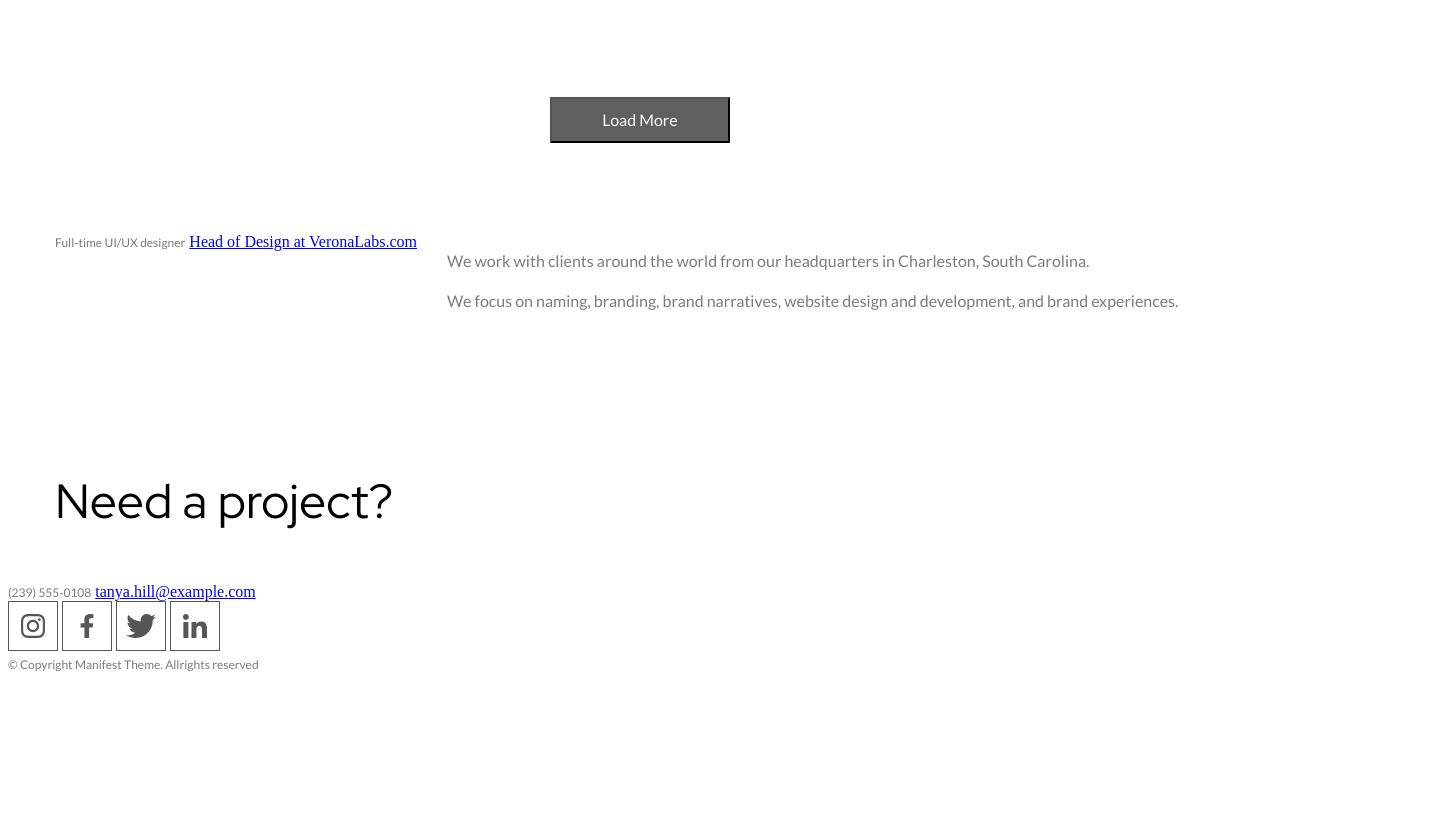
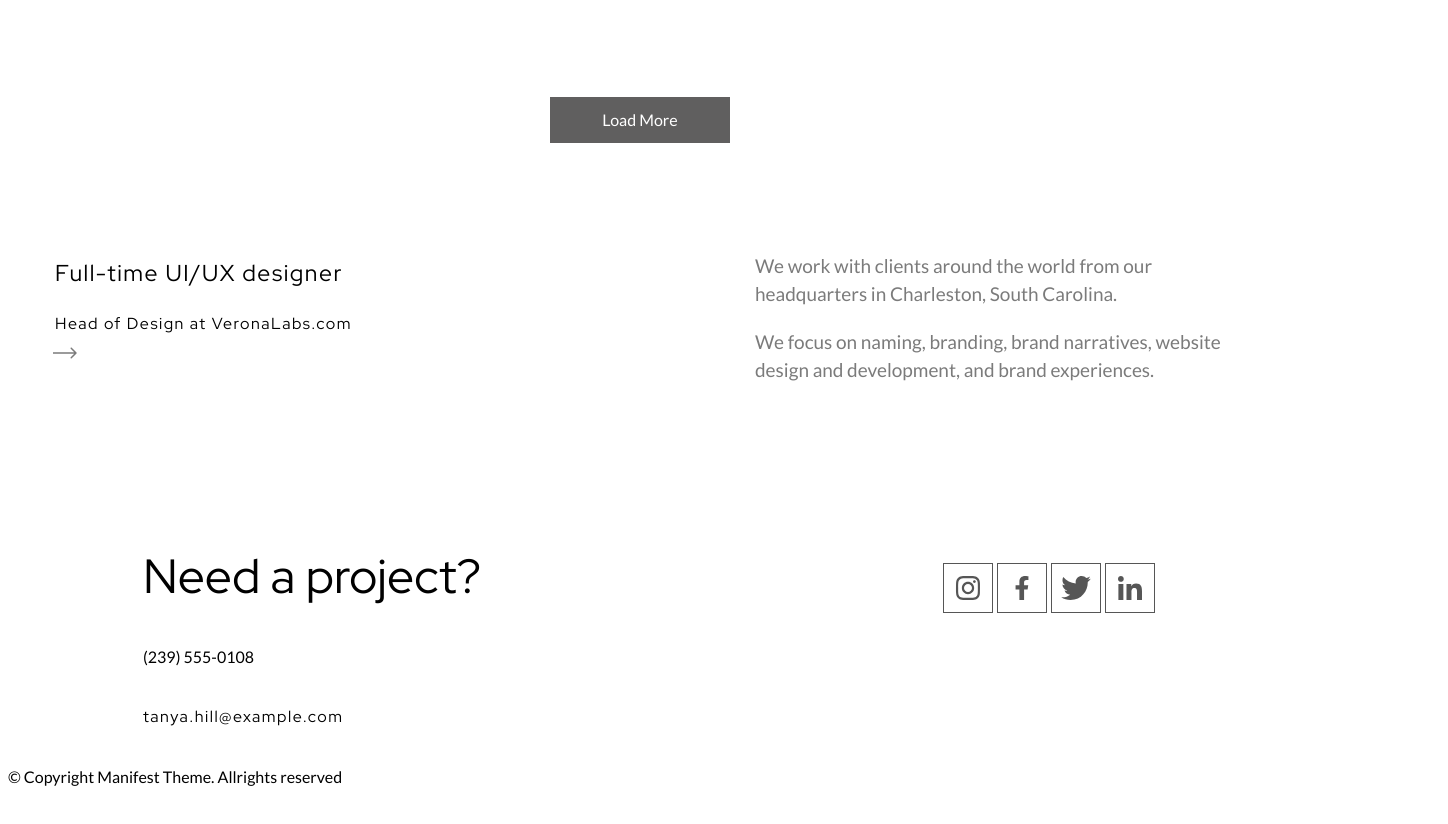
Before and after one commit to MaryMaistrova/adaptive-responsive, a plain HTML site: page index.html in a window 1280 px wide. Shown: the part 3170-3994 px from the top of the page, 1448 px wide, since content can reach past the window. Before the commit the page ends 3851 px from the top, so only its background shows below. Drawn offline with Linux system fonts and the light colour scheme.

Commit message:
almost finished layout

```diff
--- a/index.html
+++ b/index.html
@@ -150,7 +150,7 @@
 
       <article class="additional">
         <div class="container">
-          <span>Full-time UI/UX designer</span>
+          <h3>Full-time UI/UX designer</h3>
           <a href="https://veronalabs.com/">Head of Design at VeronaLabs.com</a>
         </div>
         <div class="container">
@@ -162,9 +162,10 @@
   </main>
 
   <footer>
+    <div class="pain-in-the-ass">
       <div>
         <h2>Need a project?</h2>
-      <span>(239) 555-0108</span>
+        <h6>(239) 555-0108</h6>
         <a href="https://en.wikipedia.org/wiki/Zhytomyr">tanya.hill@example.com</a>
       </div>
       <div>
@@ -173,7 +174,8 @@
         <img src="images/twitter.svg" alt="twitter">
         <img src="images/linkedin.svg" alt="linkedin">
       </div>
-    <span>© Copyright Manifest Theme. Allrights reserved</span>
+    </div>
+    <h6>© Copyright Manifest Theme. Allrights reserved</h6>
   </footer>
 </body>
 
--- a/style.css
+++ b/style.css
@@ -196,4 +196,76 @@ span {
   justify-content: center;
   align-items: center;
   margin: 50px auto 90px;
+  border-style: none;
 }
+
+.additional {
+  display: flex;
+  margin: auto;
+  width: 1170px;
+  justify-content: space-between;
+  align-items: flex-start;
+}
+
+.container {
+  width: 470px;
+  margin: auto, none;
+}
+
+.container>h3, a {
+  font-size: 23px;
+  font-family: "Red Hat Display", Arial, sans-serif;
+  text-decoration: none;
+  color: black;
+  letter-spacing: 1.5px;
+  position: relative;
+}
+
+.container>a::after {
+  content: url(images/Arrow\ 1.svg);
+  position: absolute;
+  top: 30px;
+  right: 275px;
+}
+
+.container>a:visited {
+  text-decoration: none;
+  color: black;
+}
+
+.container>p {
+  font-size: 19px;
+  line-height: 1.5;
+}
+
+footer {
+  width: 1440px;
+  margin: auto;
+}
+
+.pain-in-the-ass {
+  width: 1170px;
+  display: flex;
+  margin: auto;
+  justify-content: space-between;
+  align-items: center;
+}
+
+.pain-in-the-ass>div {
+  width: 370px;
+}
+
+footer h2 {
+  width: 370px;
+  padding-bottom: 0px;
+}
+
+footer h6, a {
+  font-size: 16px;
+  color: black;
+}
+
+.pain-in-the-ass:nth-child(2) {
+  gap: 30px;
+  display: flex;
+}
```
Lines whose indentation alone changed are shown as unchanged.
